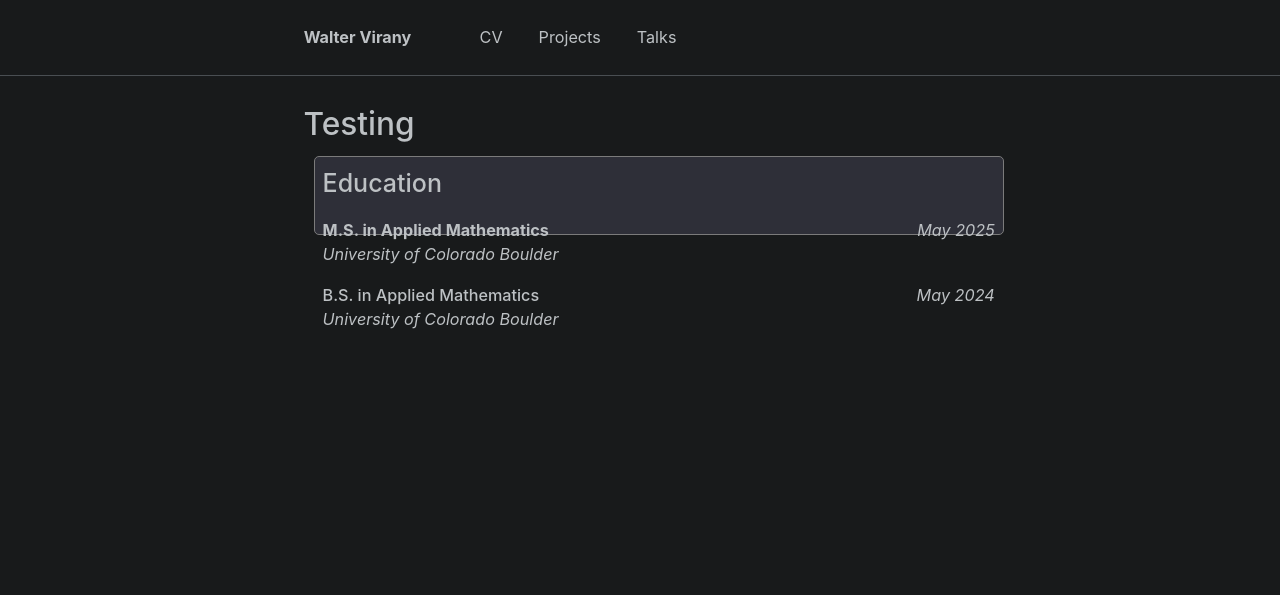
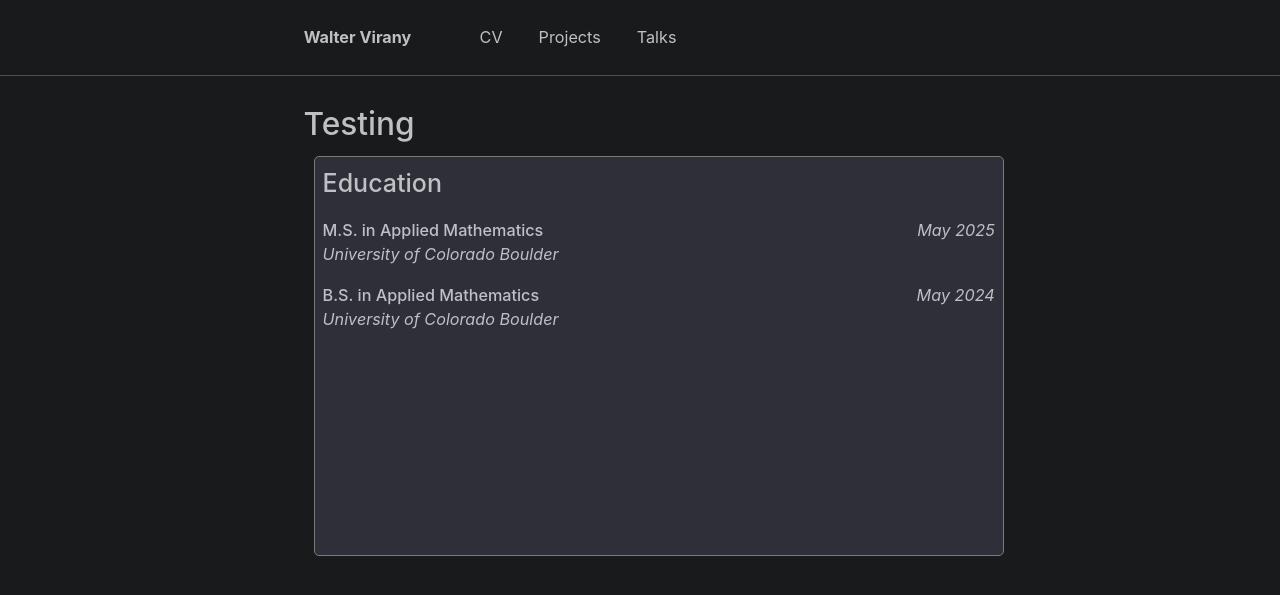
Before and after one commit to wvirany/wvirany.github.io, a Jekyll site: the page built from _pages/test.html, in a window 1280 px wide. Shown: the top 595 px of the page. Built offline with Jekyll 4.4.1, drawn with Linux system fonts in a browser that asks for light colours.

Commit message:
Update test.html

```diff
--- a/_pages/test.html
+++ b/_pages/test.html
@@ -22,7 +22,7 @@ div.cv {
     background-color: rgb(46, 47, 56);
     width: 75%;
     margin: 10px;
-    height: min-content;
+    height: 400px;
 }
 
 .left {
@@ -53,7 +53,7 @@ div.cv {
 
         <div class="row">
             <div class="column left">
-                <b>M.S. in Applied Mathematics</b>
+                <b style="font-weight: 550">M.S. in Applied Mathematics</b>
                 <br>
                 <i>University of Colorado Boulder</i>
             </div>
@@ -66,7 +66,7 @@ div.cv {
 
         <div class="row">
             <div class="column left">
-                <b style="font-weight: 500">B.S. in Applied Mathematics</b>
+                <b style="font-weight: 550">B.S. in Applied Mathematics</b>
                 <br>
                 <i>University of Colorado Boulder</i>
             </div>
```
